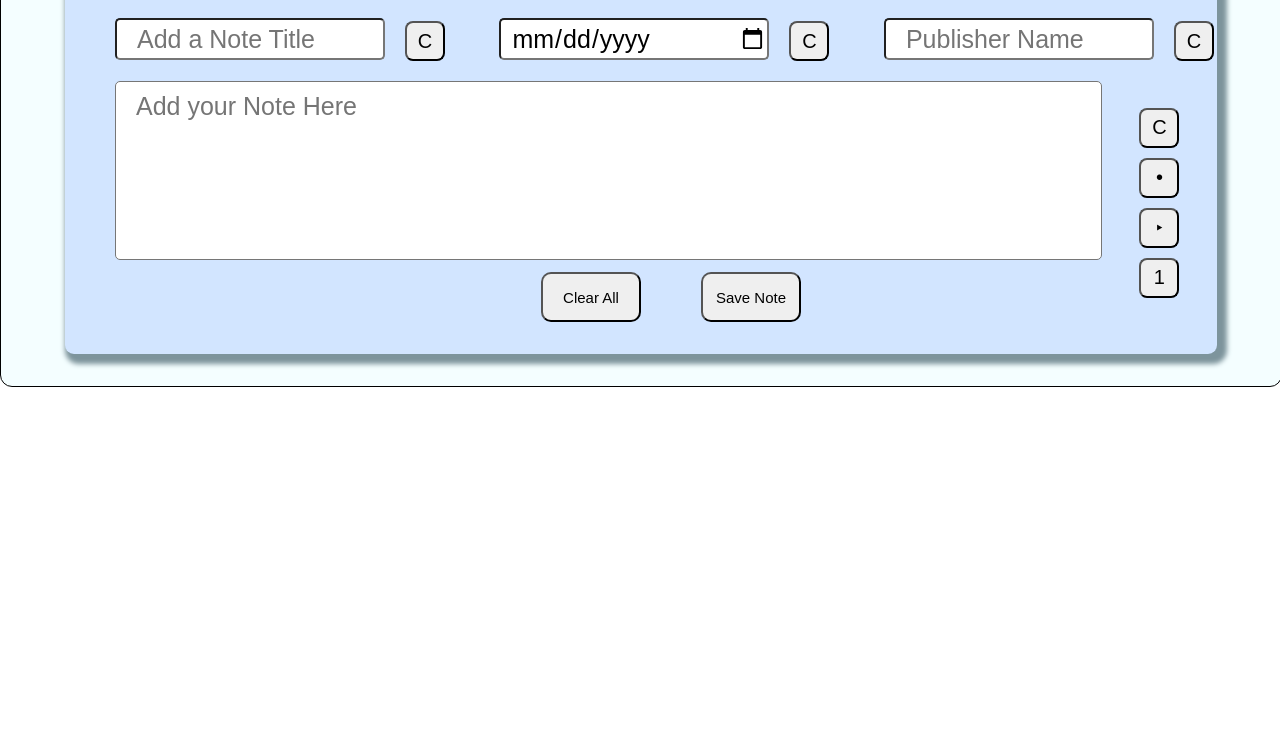
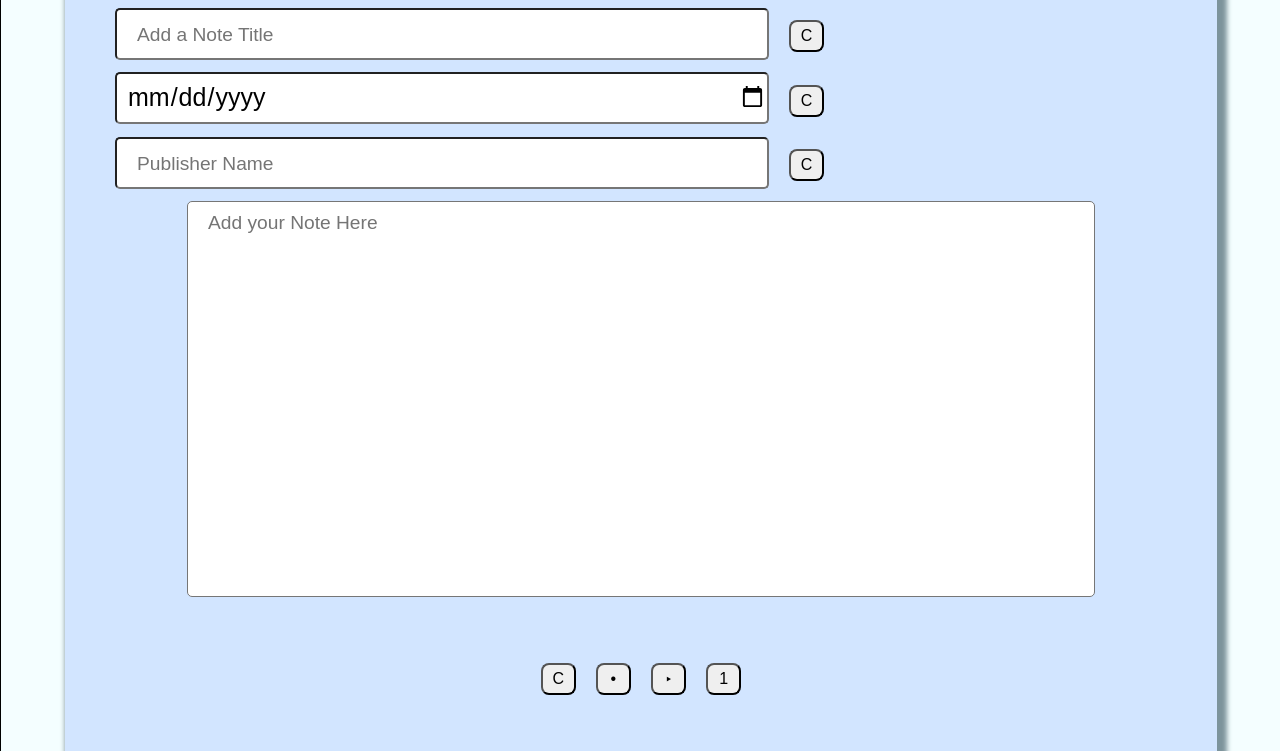
Before and after one commit to Jay-Karia/JavaScript-Projects, a plain HTML site: page My Notes/index.html in a window 1280 px wide. Shown: the part 159-910 px from the top of the page. Before the commit the page ends 800 px from the top, so only its background shows below. Drawn offline with Linux system fonts and the light colour scheme.

Commit message:
Update index.html

```diff
--- a/My Notes/index.html
+++ b/My Notes/index.html
@@ -6,6 +6,7 @@
     <meta name="viewport" content="width=device-width, initial-scale=1.0">
     <title>My Notes</title>
     <link rel="stylesheet" href="css/style.css">
+    <link href="css/phone.css" media="screen and (max-width: 1302px)" rel="stylesheet" type="text/css"/>
 </head>
 <body>
     <div class="header">
@@ -15,9 +16,9 @@
     <div class="container">
         <div class="addNotes">
             <h1>Add a New Note</h1>
-            <input type="text" class="noteTitle" placeholder="Add a Note Title"><button class="clearTitle btn">C</button>
-            <input type="date" id="date" max="2050-12-31" class="noteTitle"><button class="clearDate btn">C</button>
-            <input type="text" placeholder="Publisher Name" class="noteTitle publisher"><button class="btn clearPub">C</button>
+                <input type="text" class="noteTitle" placeholder="Add a Note Title"><button class="clearTitle btn smallC">C</button>
+                <input type="date" id="date" max="2050-12-31" class="noteTitle"><button class="clearDate btn smallC">C</button>
+                <input type="text" placeholder="Publisher Name" class="noteTitle publisher"><button class="btn clearPub smallC">C</button>
             <br>
             <div class="descriptionContainer">
                 <textarea name="note" id="description" cols="30" rows="10" class="noteTitle" placeholder="Add your Note Here"></textarea>
@@ -38,7 +39,6 @@
     </div>
     <div class="allNotes">
 
-    </div>
 </body>
 <script src="script.js"></script>
 </html>
```
